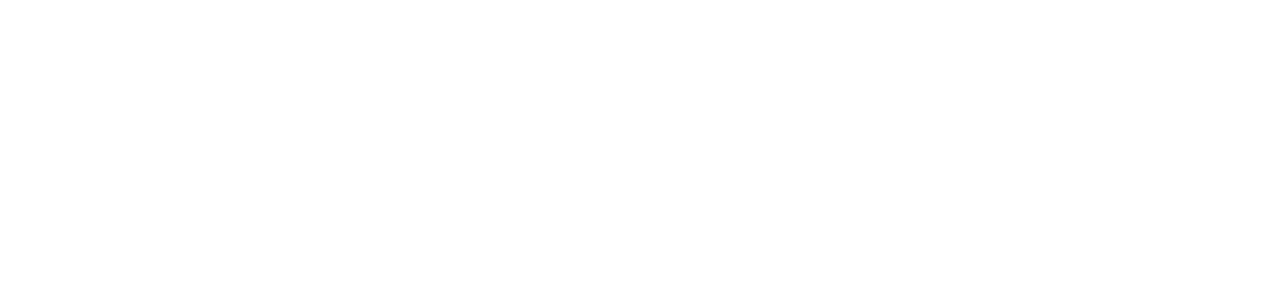
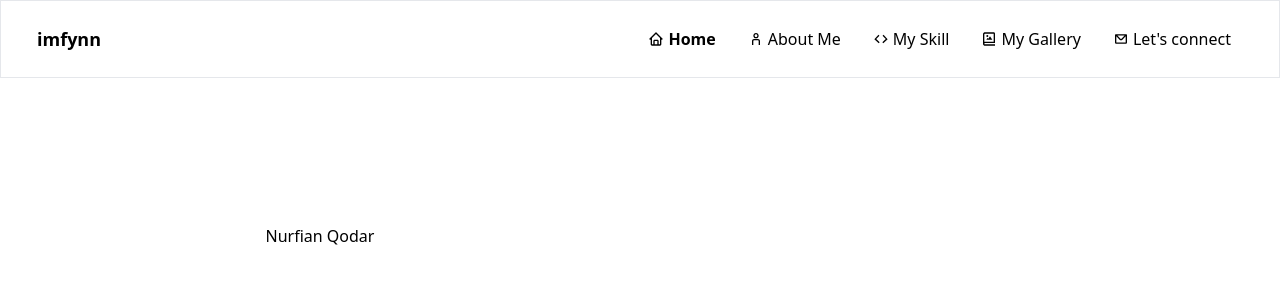
Before and after one commit to nurfianqodar/portfolio-vite, a React (Vite) app: page / in a window 1280 px wide. Shown: the top 300 px of the page. Built offline with nearby package versions, Linux system fonts and the light colour scheme.

Commit message:
add base layout

```diff
--- a/src/baseComponents/PageContainer.tsx
+++ b/src/baseComponents/PageContainer.tsx
@@ -1,7 +1,15 @@
-import React from "react";
+import React, { ReactNode } from "react";
+import Navbar from "../components/Navbar/Navbar";
 
-const PageContainer = () => {
-    return <div>PageContainer</div>;
+const PageContainer: React.FC<{ children: ReactNode }> = ({ children }) => {
+    return (
+        <>
+            <Navbar />
+            <main className="py-20 flex items-center justify-center">
+                <div className="container flex flex-wrap">{children}</div>
+            </main>
+        </>
+    );
 };
 
 export default PageContainer;
--- a/src/baseComponents/SectionContainer.tsx
+++ b/src/baseComponents/SectionContainer.tsx
@@ -1,7 +1,11 @@
-import React from "react";
+import React, { ReactNode } from "react";
 
-const SectionContainer = () => {
-    return <div>SectionContainer</div>;
+const SectionContainer: React.FC<{ children: ReactNode }> = ({ children }) => {
+    return (
+        <section className=" md:w-1/2 flex justify-center w-full mt-32 p-4">
+            {children}
+        </section>
+    );
 };
 
 export default SectionContainer;
--- a/src/components/Navbar/Navbar.tsx
+++ b/src/components/Navbar/Navbar.tsx
@@ -11,7 +11,7 @@
 
     return (
         <header
-            className={`fixed top-0 left-0 w-full flex items-center z-10 bg-transparent backdrop-blur-md justify-center px-5`}
+            className={`fixed top-0 left-0 w-full flex items-center z-10 bg-transparent border backdrop-blur-md justify-center px-5 `}
         >
             <div className="container">
                 <div className="flex justify-between relative">
--- a/src/pages/AboutPage.tsx
+++ b/src/pages/AboutPage.tsx
@@ -1,7 +1,8 @@
 import React from "react";
+import PageContainer from "../baseComponents/PageContainer";
 
 const AboutPage: React.FC = () => {
-    return <div>AboutPage</div>;
+    return <PageContainer></PageContainer>;
 };
 
 export default AboutPage;
--- a/src/pages/ContactPage.tsx
+++ b/src/pages/ContactPage.tsx
@@ -1,7 +1,8 @@
 import React from "react";
+import PageContainer from "../baseComponents/PageContainer";
 
 const ContactPage: React.FC = () => {
-    return <div>ContactPage</div>;
+    return <PageContainer></PageContainer>;
 };
 
 export default ContactPage;
--- a/src/pages/GalleryPage.tsx
+++ b/src/pages/GalleryPage.tsx
@@ -1,7 +1,8 @@
 import React from "react";
+import PageContainer from "../baseComponents/PageContainer";
 
 const GalleryPage: React.FC = () => {
-    return <div>GalleryPage</div>;
+    return <PageContainer></PageContainer>;
 };
 
 export default GalleryPage;
--- a/src/pages/HomePage.tsx
+++ b/src/pages/HomePage.tsx
@@ -1,7 +1,15 @@
 import React from "react";
+import PageContainer from "../baseComponents/PageContainer";
+import SectionContainer from "../baseComponents/SectionContainer";
 
 const HomePage: React.FC = () => {
-    return <div></div>;
+    return (
+        <PageContainer>
+            <SectionContainer>
+                <h1>Nurfian Qodar</h1>
+            </SectionContainer>
+        </PageContainer>
+    );
 };
 
 export default HomePage;
--- a/src/pages/NotFoundPage.tsx
+++ b/src/pages/NotFoundPage.tsx
@@ -1,7 +1,8 @@
 import React from "react";
+import PageContainer from "../baseComponents/PageContainer";
 
 const NotFoundPage: React.FC = () => {
-    return <div>NotFoundPag:React.FCe</div>;
+    return <PageContainer></PageContainer>;
 };
 
 export default NotFoundPage;
--- a/src/pages/SkillPage.tsx
+++ b/src/pages/SkillPage.tsx
@@ -1,7 +1,8 @@
 import React from "react";
+import PageContainer from "../baseComponents/PageContainer";
 
 const SkillPage: React.FC = () => {
-    return <div>SkillPage</div>;
+    return <PageContainer></PageContainer>;
 };
 
 export default SkillPage;
```
